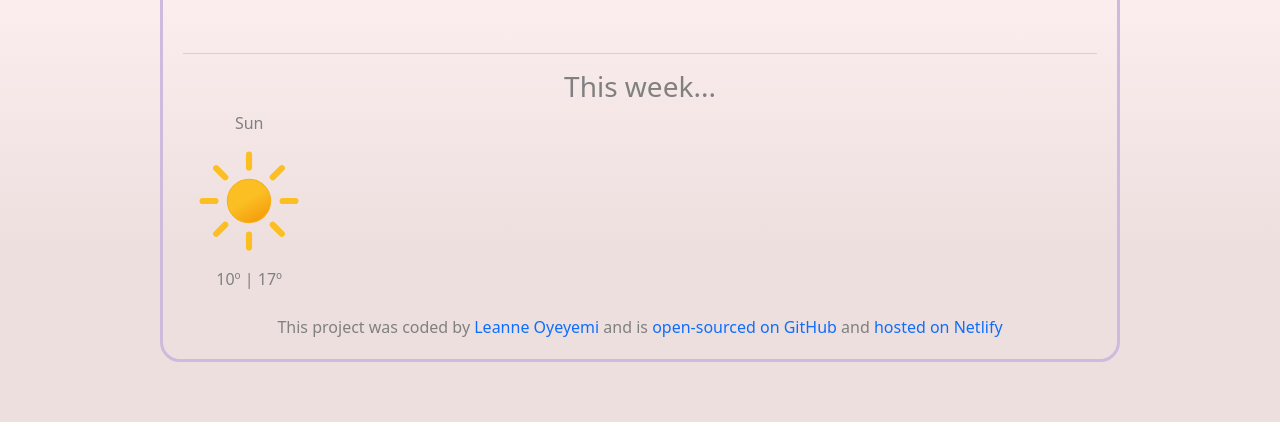
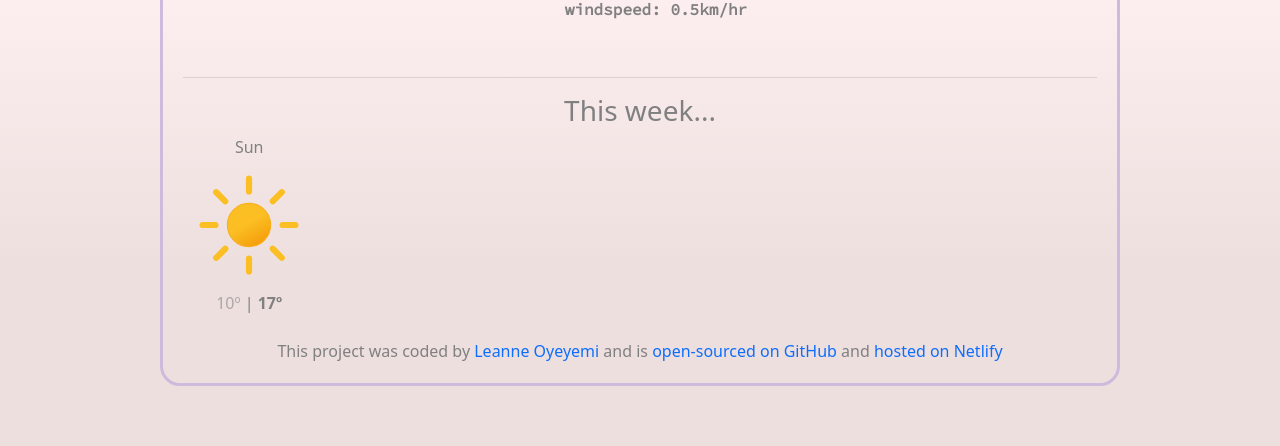
Before and after one commit to Tem-Tech/weather-project, a website built with Parcel: page index.html in a window 1280 px wide. Shown: the part 723-1169 px from the top of the page. Before the commit the page ends 1145 px from the top, so only its background shows below. Built offline with nearby package versions, Linux system fonts and the light colour scheme; no server answers; files whose address does not match are found by name.

Commit message:
highlight forecast max temp

```diff
--- a/src/index.js
+++ b/src/index.js
@@ -49,7 +49,6 @@ function convertFarenheit(event) {
   let fMax = Math.round((celciusTempMax * 9) / 5 + 32);
   let fMin = Math.round((celciusTempMin * 9) / 5 + 32);
   let fTempFeel = Math.round((tempFeel * 9) / 5 + 32);
-
   minTemp.innerHTML = fMin;
   maxTemp.innerHTML = fMax;
   feelT.innerHTML = fTempFeel;
--- a/src/styles.css
+++ b/src/styles.css
@@ -72,3 +72,11 @@ a {
 .convert .active:hover {
   text-decoration: none;
 }
+.minTemperature {
+  opacity: 0.6;
+  font-size: 16px;
+}
+.maxTemperature {
+  font-weight: bold;
+  font-size: 16px;
+}
```
Also changed, not shown: index.html (+1 -0 lines).
